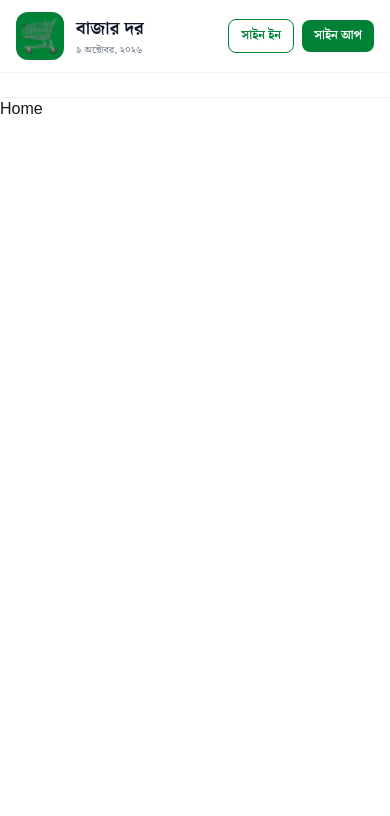
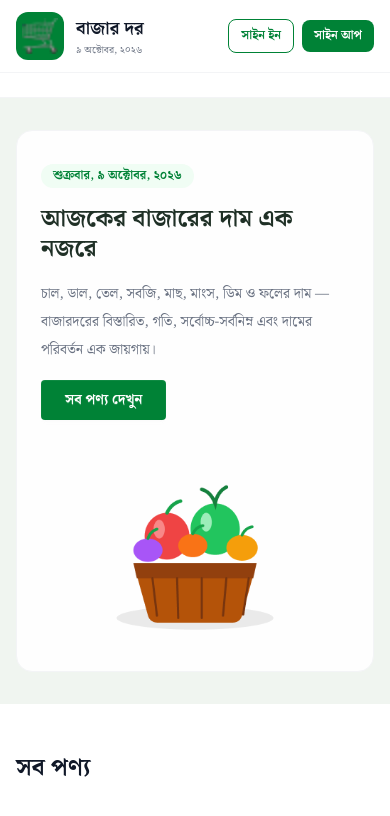
Before and after one commit to Afia611/bazar-dor, a Next.js app: page / in a window 390 px wide. Shown: the top 816 px of the page. Built offline with nearby package versions, Linux system fonts and the light colour scheme; no server answers.

Commit message:
Added responsive hero section with Bengali content and scroll CTA

```diff
--- a/src/app/globals.css
+++ b/src/app/globals.css
@@ -26,3 +26,7 @@
     animation: none;
   }
 }
+
+html {
+  scroll-behavior: smooth;
+}
--- a/src/app/page.tsx
+++ b/src/app/page.tsx
@@ -1,7 +1,23 @@
-import Image from "next/image";
+
+import Banner from "@/components/homepage/Banner";
 
 export default function Home() {
   return (
-    <div> Home </div>
+    <>
+      {/* Hero Section */}
+      <Banner />
+
+      {/* All Products Section */}
+      <section
+        id="সব-পণ্য"
+        className="mx-auto max-w-7xl scroll-mt-8 px-4 py-12 md:px-8"
+      >
+        <h2 className="mb-6 text-2xl font-bold text-gray-900">
+          সব পণ্য
+        </h2>
+
+        {/* Product cards will be added here later */}
+      </section>
+    </>
   );
 }
--- /dev/null
+++ b/src/components/homepage/Banner.tsx
@@ -0,0 +1,61 @@
+
+import Image from "next/image";
+import Link from "next/link";
+import heroImage from "@/assets/bazar-hero.png";
+
+const Banner = () => {
+  return (
+    <section className="bg-[#F0F5F0] px-4 py-8 md:px-8 md:py-12">
+      <div className="mx-auto max-w-7xl">
+        <div className="flex flex-col items-center justify-between gap-8 rounded-2xl border border-gray-100 bg-white/90 px-6 py-8 md:flex-row md:px-12 md:py-12">
+
+          {/* Left: Hero content */}
+          <div className="w-full space-y-4 md:w-3/5">
+
+            {/* Eyebrow */}
+            <span className="inline-block rounded-full bg-green-50 px-3 py-1 text-xs font-semibold text-green-700">
+              {new Intl.DateTimeFormat("bn-BD", {
+                 weekday: "long", day: "numeric", month: "long", year: "numeric", timeZone: "Asia/Dhaka",
+                 }).format(new Date())}
+            </span>
+
+            {/* Main heading */}
+            <h1 className="text-2xl font-bold leading-tight text-[#1F3026] md:text-4xl">
+              আজকের বাজারের দাম এক নজরে
+            </h1>
+
+            {/* Subtitle */}
+            <p className="max-w-xl text-sm leading-7 text-gray-500 md:text-base">
+              চাল, ডাল, তেল, সবজি, মাছ, মাংস, ডিম ও ফলের দাম —
+              বাজারদরের বিস্তারিত, গতি, সর্বোচ্চ-সর্বনিম্ন এবং
+              দামের পরিবর্তন এক জায়গায়।
+            </p>
+
+            {/* CTA Button */}
+            <Link
+              href="#সব-পণ্য"
+              className="btn border-none bg-green-700 px-6 text-white hover:bg-green-800"
+            >
+              সব পণ্য দেখুন
+            </Link>
+          </div>
+
+          {/* Right: Hero Image */}
+          <div className="flex w-full justify-center md:w-2/5 md:justify-end">
+            <Image
+              src={heroImage}
+              alt="বাজারের নিত্যপ্রয়োজনীয় পণ্যের ঝুড়ি"
+              width={360}
+              height={300}
+              priority
+              className="h-auto w-56 object-contain sm:w-72 md:w-80"
+            />
+          </div>
+
+        </div>
+      </div>
+    </section>
+  );
+};
+
+export default Banner;
```
